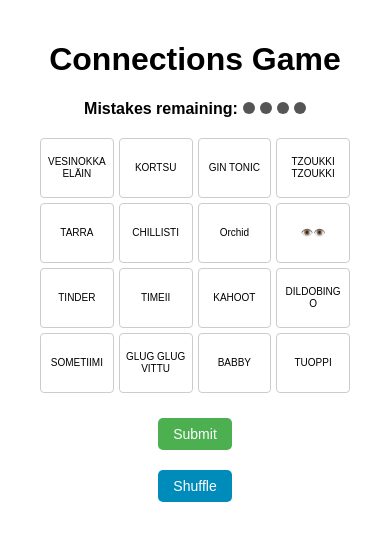
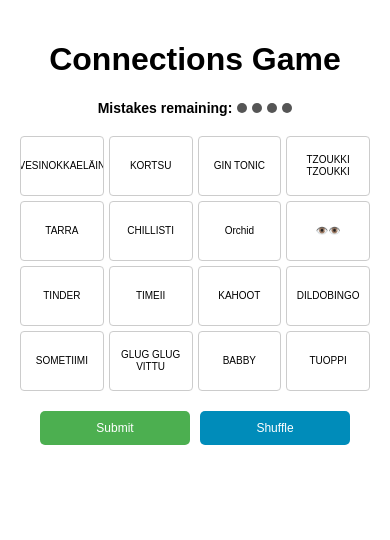
Before and after one commit to AkJkSenpai/connections, a React (Create React App) app: page / in a window 390 px wide. Shown: the top 540 px of the page. Built offline with nearby package versions, Linux system fonts and the light colour scheme.

Commit message:
Fix words not showing properly

```diff
--- a/src/App.css
+++ b/src/App.css
@@ -6,14 +6,15 @@
 
 .grid {
   display: grid;
-  grid-template-columns: repeat(4, 1fr);
+  grid-template-columns: repeat(4, 1fr); /* Ensures 4x4 grid */
   gap: 10px;
-  margin: 20px;
+  margin: 20px auto;
+  max-width: 600px;
 }
 
+/* Grid Item Styling */
 .item {
-  padding: 10px;
-  height: 70px; /* Fixed height for uniformity */
+  height: 70px; /* Fixed height for uniform size */
   border: 1px solid #ccc;
   border-radius: 4px;
   cursor: pointer;
@@ -21,56 +22,39 @@
   align-items: center;
   justify-content: center;
   text-align: center;
+  padding: 5px; /* Add padding to prevent text from touching edges */
+  overflow: hidden; /* Prevent overflow */
+  word-wrap: break-word;
   box-sizing: border-box;
-  overflow: hidden; /* Prevents overflow */
-  word-wrap: break-word; /* Break words that are too long */
-  white-space: normal; /* Allow multiline text */
 }
 
 .item-text {
-  font-size: 12px; /* Adjust text size for long words */
-  line-height: 1.2; /* Improve line spacing for multiline text */
-  word-wrap: break-word; /* Force long words to break */
-  word-break: break-word; /* Ensure words break if needed */
+  font-size: 12px; /* Base font size */
+  line-height: 1.2; /* Improve spacing for multiple lines */
   text-align: center;
+  white-space: normal; /* Allow text wrapping */
 }
 
 .item.selected {
   background-color: lightblue;
 }
 
-.message {
-  margin-top: 20px;
-  font-weight: bold;
-}
-
-.completed-groups {
-  margin-bottom: 20px;
-}
-
-.completed-group {
-  color: #155724;
-  padding: 10px;
-  border-radius: 4px;
-  margin-bottom: 5px;
-}
-
+/* Buttons */
 .button-container {
-  margin: 20px;
   display: flex;
   justify-content: center;
   gap: 10px;
+  flex-wrap: wrap; /* Wrap buttons on smaller screens */
 }
 
 .submit-button, .shuffle-button {
   padding: 10px 20px;
-  margin: 5px;
-  font-size: 16px;
+  font-size: 14px;
   border: none;
   border-radius: 5px;
   cursor: pointer;
-  flex: 1;
-  max-width: 200px;
+  width: 45%;
+  max-width: 150px;
 }
 
 .submit-button {
@@ -91,66 +75,62 @@
   background-color: #007bb5;
 }
 
+/* Mistakes Remaining */
 .mistakes {
-  margin: 20px;
-  font-size: 16px;
+  margin: 10px 0;
+  font-size: 14px;
   font-weight: bold;
 }
 
 .mistake-dot {
   display: inline-block;
-  width: 12px;
-  height: 12px;
+  width: 10px;
+  height: 10px;
   margin-left: 5px;
   background-color: #555;
   border-radius: 50%;
 }
 
+/* Win and Lose Boxes */
+.win-box, .lose-box {
+  margin: 20px auto;
+  padding: 15px;
+  font-size: 16px;
+  text-align: center;
+  border-radius: 8px;
+  max-width: 250px;
+}
+
 .win-box {
-  margin: 20px auto;
-  padding: 20px;
-  border: 2px solid #4CAF50;
   background-color: #dff0d8;
   color: #3c763d;
-  font-size: 18px;
-  border-radius: 10px;
-  max-width: 300px;
+  border: 2px solid #4CAF50;
 }
 
 .lose-box {
-  margin: 20px auto;
-  padding: 20px;
-  border: 2px solid #f44336;
   background-color: #f8d7da;
   color: #721c24;
-  font-size: 18px;
-  border-radius: 10px;
-  max-width: 300px;
+  border: 2px solid #f44336;
 }
 
+/* Mobile Adjustments */
 @media (max-width: 768px) {
   .grid {
-    grid-template-columns: repeat(4, 1fr);
     gap: 5px;
   }
 
   .item {
-    font-size: 10px; /* Smaller text for mobile */
-    padding: 6px;
-    height: 60px; /* Adjust height for small screens */
+    height: 60px; /* Smaller height for small screens */
+    font-size: 10px; /* Reduce text size */
+    padding: 3px; /* Reduce padding */
   }
 
   .item-text {
-    font-size: 10px;
+    font-size: 10px; /* Smaller text for better fit */
   }
 
   .submit-button, .shuffle-button {
-    font-size: 14px;
-    padding: 8px 15px;
-  }
-
-  .button-container {
-    flex-direction: column;
-    align-items: center;
+    width: 100%; /* Full-width buttons */
+    font-size: 12px;
   }
 }
```
